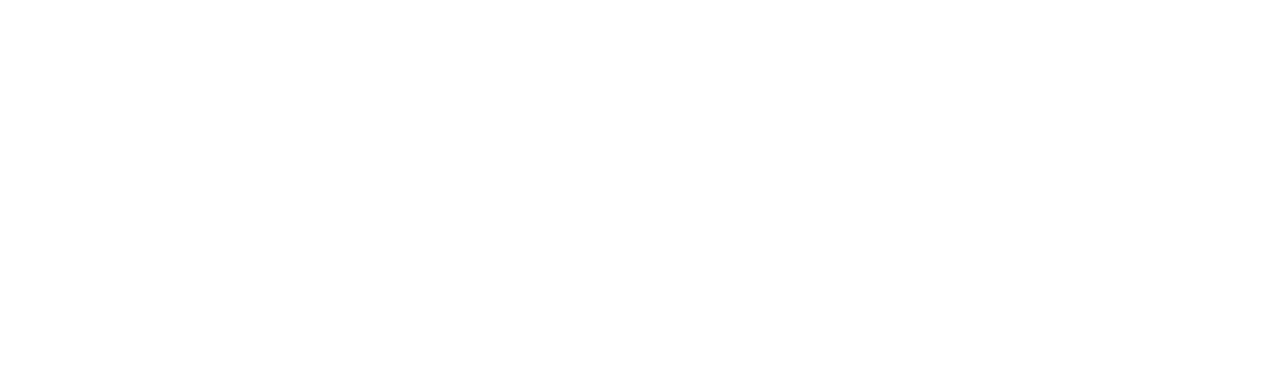
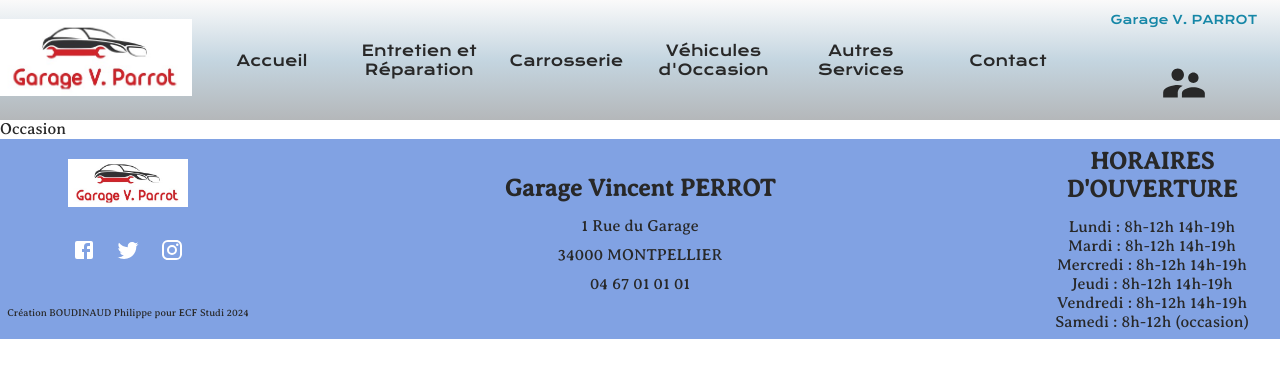
Before and after one commit to PhilouLaudun/ECF_Garage, a React (Create React App) app in the folder client/: page /occasion in a window 1280 px wide. Before the commit this address had no page. Shown: the top 378 px of the page. Built offline with nearby package versions, Linux system fonts and the light colour scheme.

Commit message:
Commit : création des pages avec header et footer: entretien, carrosserie, occasion, services et contact. Création des routes des pages dans la navigation

```diff
--- a/client/src/App.js
+++ b/client/src/App.js
@@ -1,18 +1,25 @@
 import { Routes, Route } from "react-router-dom"; // import de la balise route pour naviguer dans les pages
 import Home from "./componants/pages/Home";
+import Entretien from "./componants/pages/Entretien";
+import Carrosserie from "./componants/pages/Carrosserie";
+import Occasion from "./componants/pages/Occasion";
+import Autres from "./componants/pages/Autres";
+import Contact from "./componants/pages/Contact";
 function App() {
-  console.log("app");
-  /*<Route path="/partenaire" exact element={<Partenaire />} />
-    <Route path="/structures" exact element={<Structurespage />} />
-    <Route path="/gestionpresta" exact element={<Gestionpresta />} />*/
+
   return (
     <div>
       <Routes>
-    {/* Définition des routes des pages */}
-    <Route path="/" exact element={<Home />} />
-
-  </Routes></div>
-);
+        {/* Définition des routes des pages */}
+        <Route path="/" exact element={<Home />} />
+        <Route path="/entretien" exact element={<Entretien />} />
+        <Route path="/carrosserie" exact element={<Carrosserie />} />
+        <Route path="/occasion" exact element={<Occasion />} />
+        <Route path="/autres" exact element={<Autres />} />
+        <Route path="/contact" exact element={<Contact />} />
+      </Routes>
+    </div>
+  );
 
 }
 
--- /dev/null
+++ b/client/src/componants/pages/Autres.js
@@ -0,0 +1,16 @@
+import React from "react";
+import Header from "../autres/Header";
+import Footer from "../autres/Footer";
+const Autres = () => {
+  return (
+    <>
+      <main>
+        <Header />
+        <div>Autres services</div>
+        <Footer />
+      </main>
+    </>
+  );
+};
+
+export default Autres;
--- /dev/null
+++ b/client/src/componants/pages/Carrosserie.js
@@ -0,0 +1,16 @@
+import React from "react";
+import Header from "../autres/Header";
+import Footer from "../autres/Footer";
+const Carrosserie = () => {
+  return (
+    <>
+      <main>
+        <Header />
+        <div>Carrosserie</div>
+        <Footer />
+      </main>
+    </>
+  );
+};
+
+export default Carrosserie;
--- /dev/null
+++ b/client/src/componants/pages/Contact.js
@@ -0,0 +1,16 @@
+import React from "react";
+import Header from "../autres/Header";
+import Footer from "../autres/Footer";
+const Contact = () => {
+  return (
+    <>
+      <main>
+        <Header />
+        <div>Contact</div>
+        <Footer />
+      </main>
+    </>
+  );
+};
+
+export default Contact;
--- /dev/null
+++ b/client/src/componants/pages/Entretien.js
@@ -0,0 +1,16 @@
+import React from "react";
+import Header from "../autres/Header";
+import Footer from "../autres/Footer";
+const Entretien = () => {
+  return (
+    <>
+      <main>
+        <Header />
+        <div>Entretien</div>
+        <Footer />
+      </main>
+    </>
+  );
+};
+
+export default Entretien;
--- /dev/null
+++ b/client/src/componants/pages/Occasion.js
@@ -0,0 +1,16 @@
+import React from "react";
+import Header from "../autres/Header";
+import Footer from "../autres/Footer";
+const Occasion = () => {
+  return (
+    <>
+      <main>
+        <Header />
+        <div>Occasion</div>
+        <Footer />
+      </main>
+    </>
+  );
+};
+
+export default Occasion;
--- a/client/src/data/menuNavigation.js
+++ b/client/src/data/menuNavigation.js
@@ -4,7 +4,7 @@
       id: 1,
       designation: "Accueil",
       style: "menu-item",
-      adresse_page: "/accueil",
+      adresse_page: "/",
     },
     {
       id: 2,
@@ -22,13 +22,13 @@
       id: 4,
       designation: "Véhicules d'Occasion",
       style: "menu-item",
-      adresse_page: "/services",
+      adresse_page: "/occasion",
     },
     {
       id: 5,
       designation: "Autres Services",
       style: "menu-item",
-      adresse_page: "/services",
+      adresse_page: "/autres",
     },
     {
       id: 6,
```
